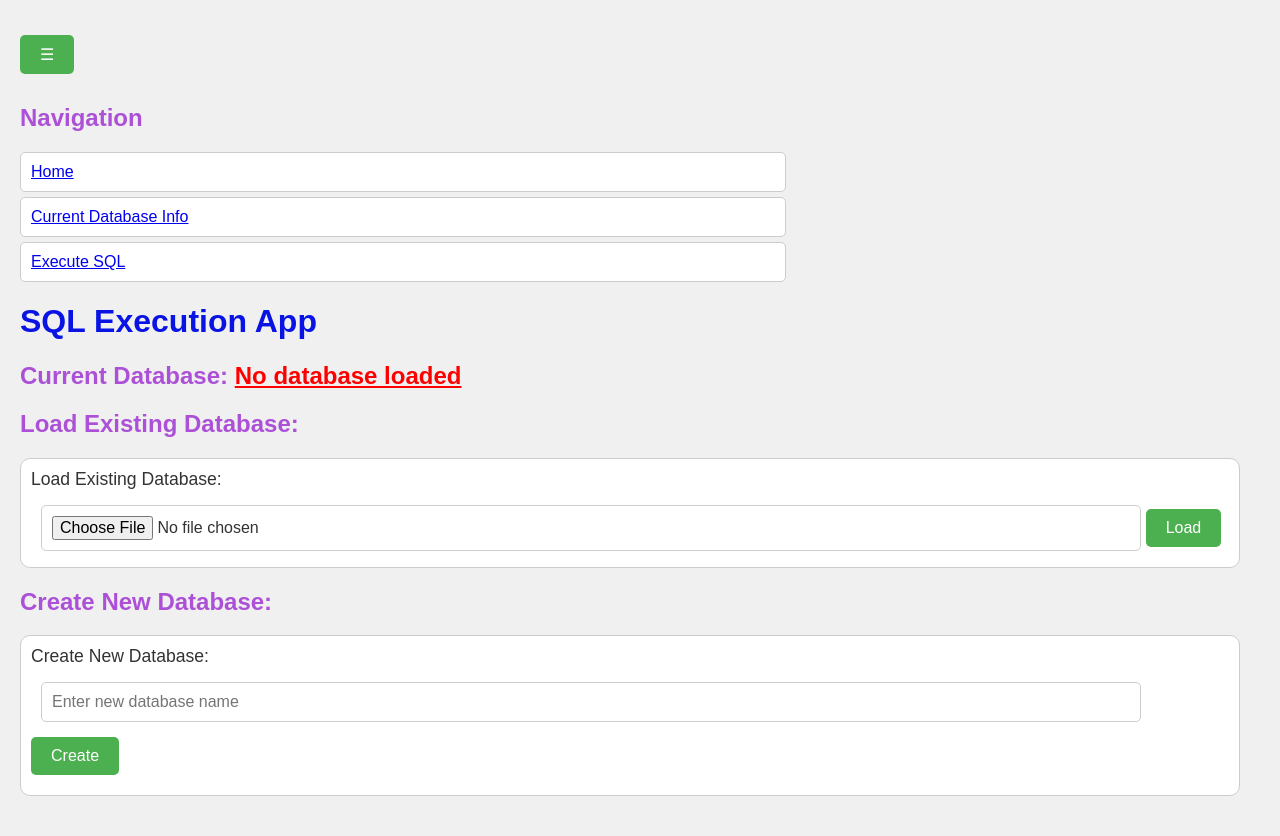
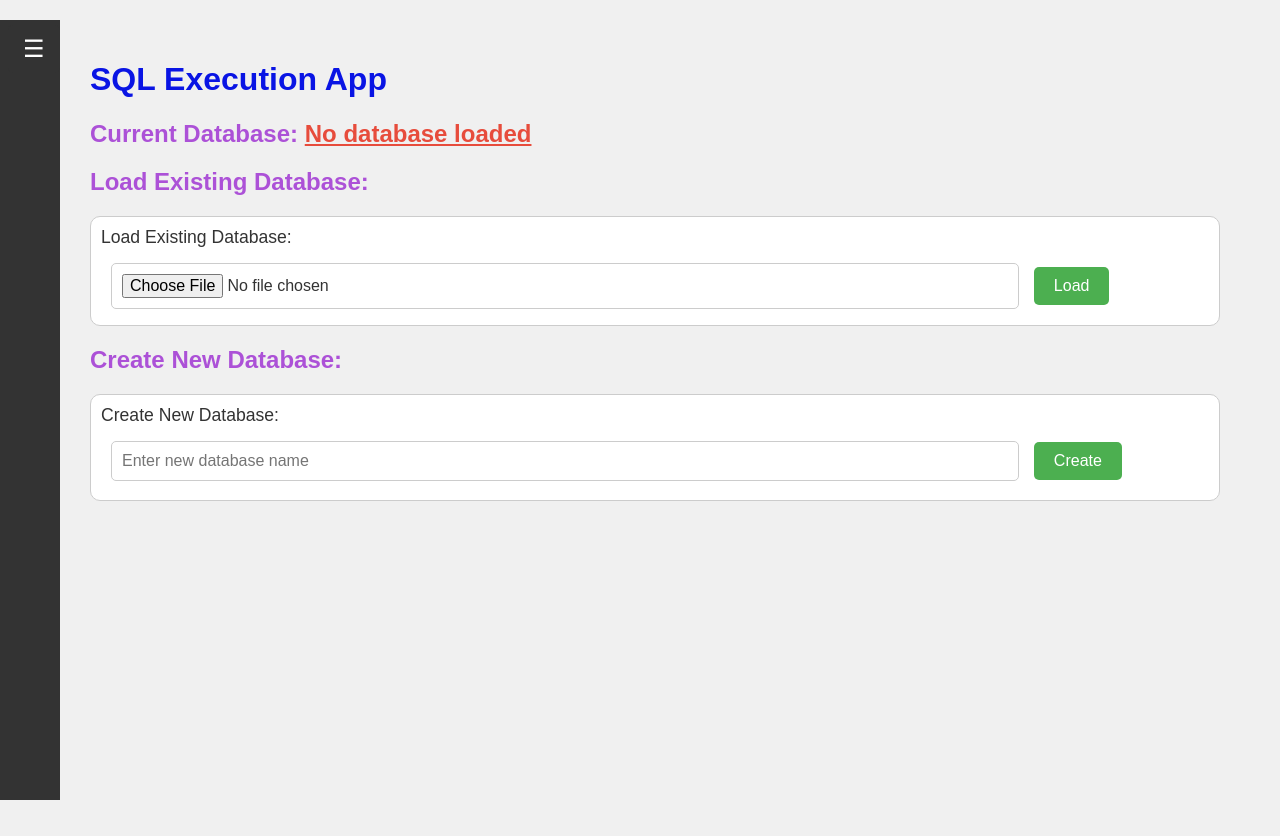
Before and after one commit to owl637/flask-web-app, a Flask app: page / in a window 1280 px wide. After the commit the page ends 800 px from the top, so only its background shows below. Run offline with Flask 3, Linux system fonts and the light colour scheme.

Commit message:
Update styles.css

```diff
--- a/static/styles.css
+++ b/static/styles.css
@@ -1,3 +1,4 @@
+/* ベースのスタイル */
 body {
   font-family: Arial, sans-serif;
   background-color: #f0f0f0;
@@ -15,8 +16,71 @@
 }
 
 span {
-  color: red;
+  color: #e74c3c;
   text-decoration: underline;
+}
+
+/* サイドバーのスタイル */
+.sidebar {
+  width: 250px;
+  background-color: #333;
+  color: white;
+  padding: 20px;
+  padding-top: 50px;
+  position: fixed;
+  height: 100%;
+  transition: transform 0.3s ease;
+  transform: translateX(-250px); /* 非表示状態 */
+}
+
+.sidebar.active {
+  transform: translateX(-15px); /* 表示状態 */
+}
+
+.sidebar h2 {
+  color: white;
+}
+
+.sidebar ul {
+  list-style-type: none;
+  padding: 0;
+}
+
+.sidebar li {
+  margin: 15px 0;
+}
+
+.sidebar a {
+  color: rgb(44, 7, 230);
+  text-decoration: none;
+  font-size: 1.2em;
+}
+
+.sidebar li:hover {
+  background-color: #dddddd;
+  border-radius: 5px;
+}
+
+.sidebar-toggle {
+  position: fixed;
+  top: 10px;
+  left: 8px;
+  background-color: #333;
+  color: white;
+  border: none;
+  padding: 10px 15px;
+  font-size: 24px;
+  cursor: pointer;
+  z-index: 1000;
+  border-radius: 5px;
+}
+
+/* メインコンテンツのスタイル */
+.main-content {
+  margin-left: 50px;
+  padding: 20px;
+  flex-grow: 1;
+  transition: margin-left 0.3s ease;
 }
 
 .db_info {
@@ -39,24 +103,26 @@
 }
 
 input {
-  width: 90%;
+  width: 80%;
   margin-top: 15px;
   padding: 10px;
   font-size: 1.0em;
   border-radius: 5px;
   border: 1px solid #ccc;
   margin-left: 10px;
+  margin-right: 10px;
 }
 
 textarea {
   width: 90%;
-  height: 300px;
   margin-top: 15px;
   padding: 10px;
   font-size: 1.8em;
   border-radius: 5px;
   border: 1px solid #ccc;
   margin-left: 10px;
+  resize: none; /* ユーザーによるサイズ変更を無効に */
+  overflow: hidden; /* スクロールバーを非表示に */
 }
 
 button {
@@ -88,7 +154,7 @@
   margin: 5px 0;
   padding: 10px;
   border: 1px solid #ccc;
-  border-radius: 5px;
+  border-radius: 7px;
   max-width: 60%;
 }
 
```
